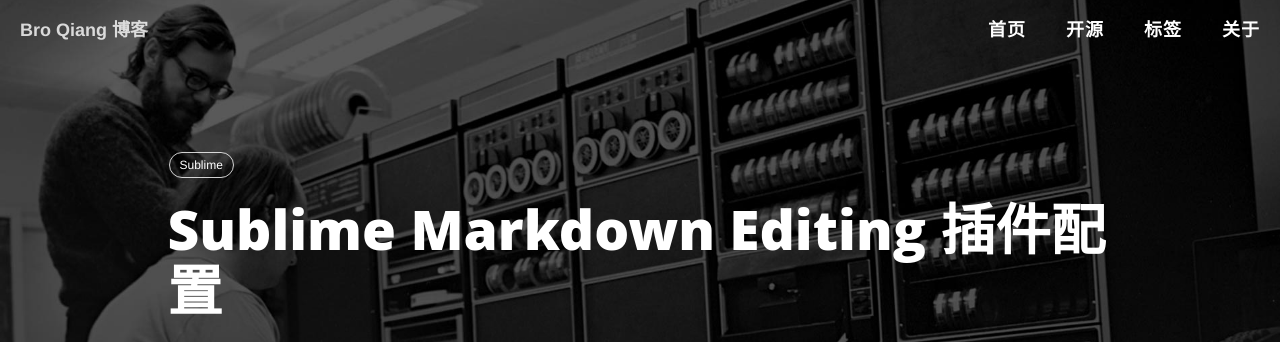
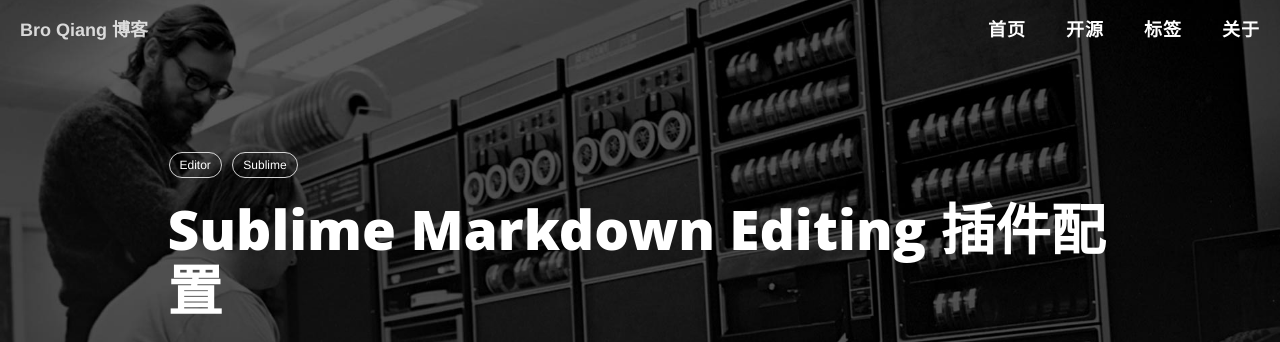
Before and after one commit to BroQiang/broqiang.github.io, a Jekyll site: the page built from _posts/2017-02-03-Sublime-MarkdownEditing.md, in a window 1280 px wide. Shown: the top 342 px of the page. Built offline with Jekyll 4.4.1, drawn with Linux system fonts in a browser that asks for light colours; nearby versions of some CDN libraries; comment, search, counter and statistics services are not loaded.

Commit message:
Update Sublime Documents

```diff
--- a/_posts/2017-02-03-Sublime-MarkdownEditing.md
+++ b/_posts/2017-02-03-Sublime-MarkdownEditing.md
@@ -4,6 +4,7 @@
 date: '2017-02-03'
 header-img: "img/post-bg-unix.jpg"
 tags:
+    - Editor
     - Sublime
 author: 'Bro Qiang'
 ---
```
